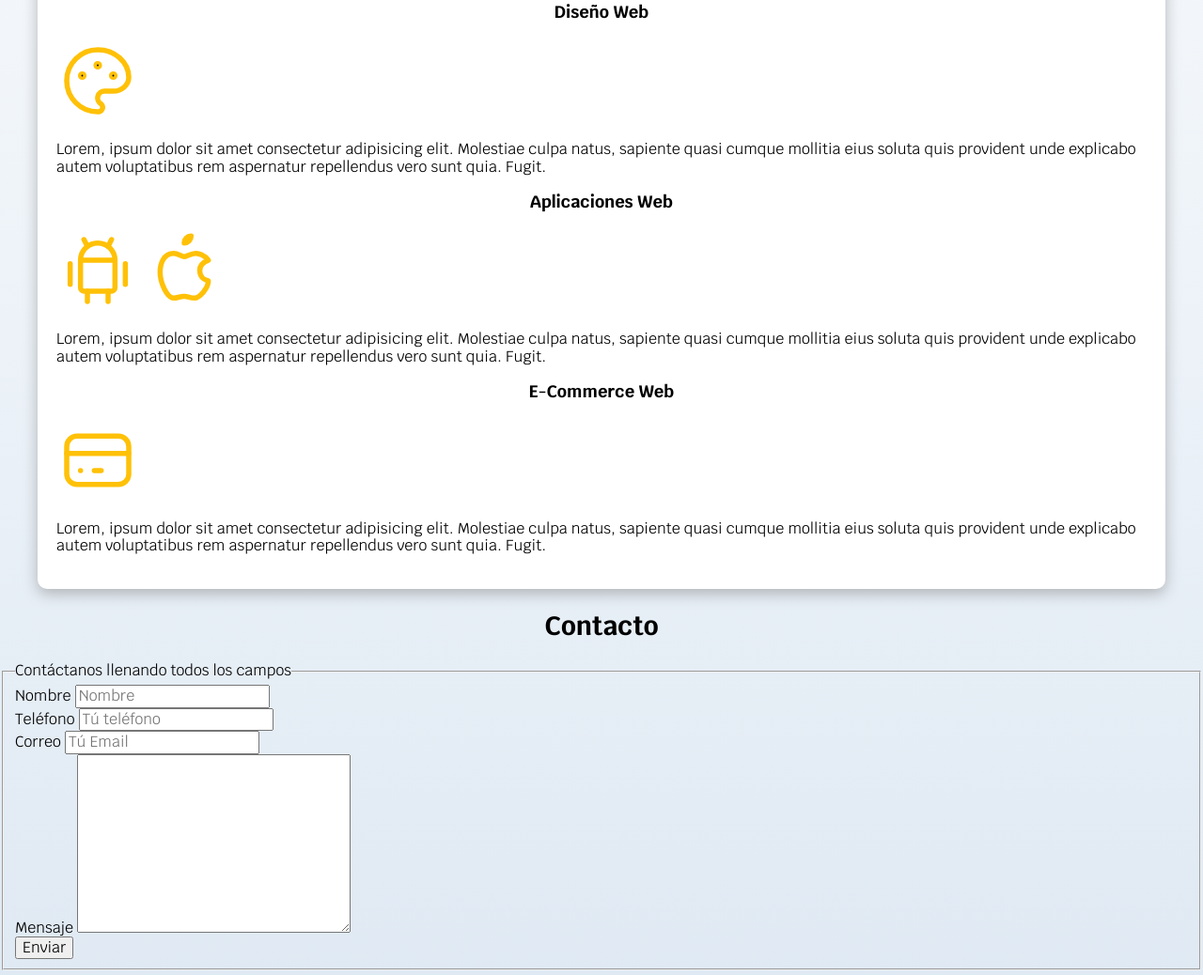
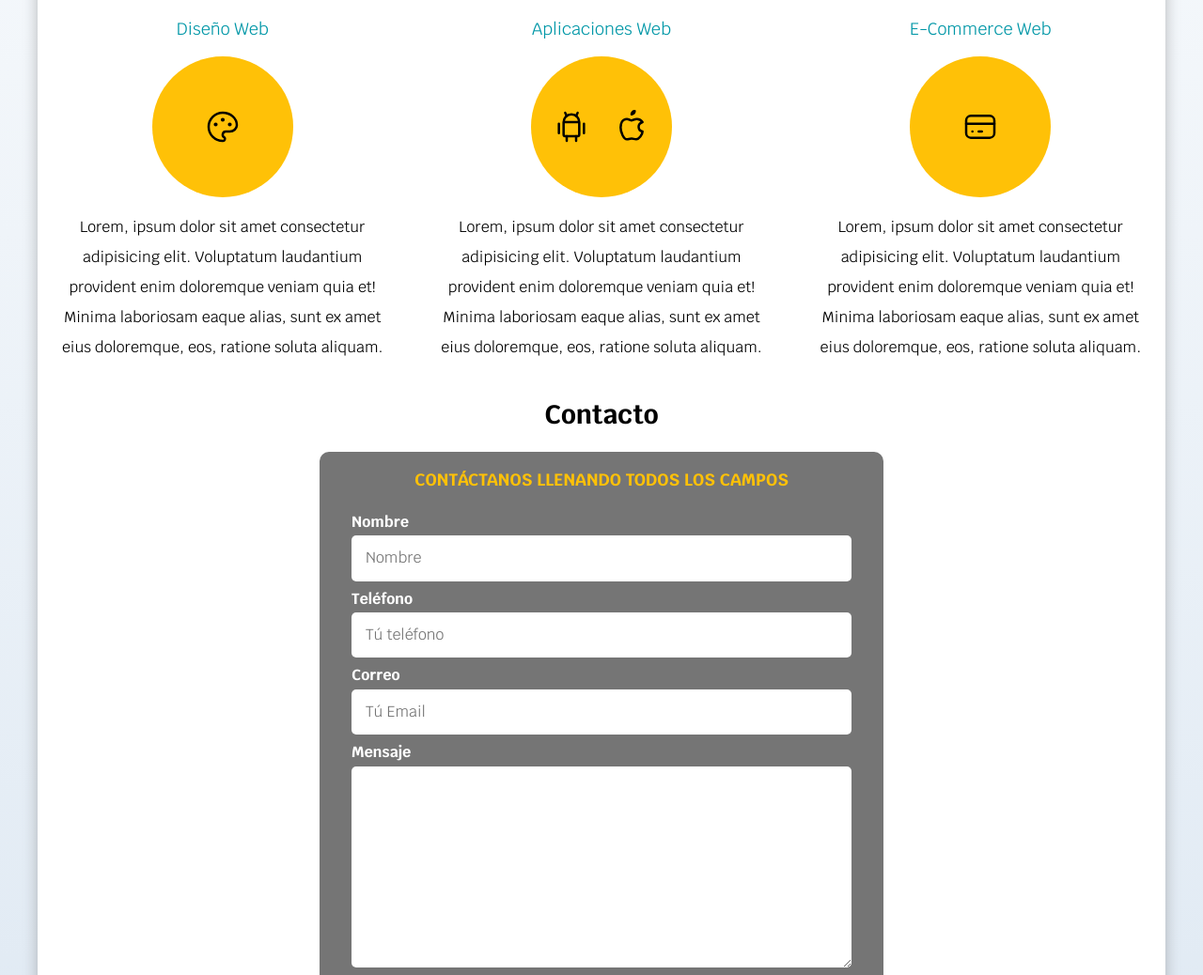
Before and after one commit to jmgg2711/Freelancer_Website, a plain HTML site: page index.html in a window 1280 px wide. Shown: the part 703-1741 px from the top of the page at 94% size. Drawn offline with Linux system fonts and the light colour scheme.

Commit message:
adding more code

```diff
--- a/index.html
+++ b/index.html
@@ -47,25 +47,25 @@
 
     <main class="contenedor sombra">
         <h2>Mis Servicios</h2>
-
-        <section>
+        <div class="servicios">
+            <section class="servicio">
                 <h3>Diseño Web</h3>
-
-            <svg xmlns="http://www.w3.org/2000/svg" class="icon icon-tabler icon-tabler-palette" width="88" height="88" viewBox="0 0 24 24" stroke-width="1.5" stroke="#FFC107" fill="none" stroke-linecap="round" stroke-linejoin="round">
+                <div class="iconos">
+                    <svg xmlns="http://www.w3.org/2000/svg" class="icon icon-tabler icon-tabler-palette" width="40" height="40" viewBox="0 0 24 24" stroke-width="1.5" stroke="#000000" fill="none" stroke-linecap="round" stroke-linejoin="round">
                         <path stroke="none" d="M0 0h24v24H0z" fill="none"/>
                         <path d="M12 21a9 9 0 1 1 0 -18a9 8 0 0 1 9 8a4.5 4 0 0 1 -4.5 4h-2.5a2 2 0 0 0 -1 3.75a1.3 1.3 0 0 1 -1 2.25" />
                         <circle cx="7.5" cy="10.5" r=".5" fill="currentColor" />
                         <circle cx="12" cy="7.5" r=".5" fill="currentColor" />
                         <circle cx="16.5" cy="10.5" r=".5" fill="currentColor" />
                     </svg>
-
-            <p>Lorem, ipsum dolor sit amet consectetur adipisicing elit. Molestiae culpa natus, sapiente quasi cumque mollitia eius soluta quis provident unde explicabo autem voluptatibus rem aspernatur repellendus vero sunt quia. Fugit.</p>
+                </div>
+                <p>Lorem, ipsum dolor sit amet consectetur adipisicing elit. Voluptatum laudantium provident enim doloremque veniam quia et! Minima laboriosam eaque alias, sunt ex amet eius doloremque, eos, ratione soluta aliquam.</p>
             </section>
 
-        <section>
+            <section class="servicio">
                 <h3>Aplicaciones Web</h3>
-
-            <svg xmlns="http://www.w3.org/2000/svg" class="icon icon-tabler icon-tabler-brand-android" width="88" height="88" viewBox="0 0 24 24" stroke-width="1.5" stroke="#FFC107" fill="none" stroke-linecap="round" stroke-linejoin="round">
+                <div class="iconos">
+                    <svg xmlns="http://www.w3.org/2000/svg" class="icon icon-tabler icon-tabler-brand-android" width="40" height="40" viewBox="0 0 24 24" stroke-width="1.5" stroke="#000000" fill="none" stroke-linecap="round" stroke-linejoin="round">
                         <path stroke="none" d="M0 0h24v24H0z" fill="none"/>
                         <line x1="4" y1="10" x2="4" y2="16" />
                         <line x1="20" y1="10" x2="20" y2="16" />
@@ -76,64 +76,65 @@
                         <line x1="15" y1="18" x2="15" y2="21" />
                     </svg>
 
-            <svg xmlns="http://www.w3.org/2000/svg" class="icon icon-tabler icon-tabler-brand-apple" width="88" height="88" viewBox="0 0 24 24" stroke-width="1.5" stroke="#FFC107" fill="none" stroke-linecap="round" stroke-linejoin="round">
+                    <svg xmlns="http://www.w3.org/2000/svg" class="icon icon-tabler icon-tabler-brand-apple" width="40" height="40" viewBox="0 0 24 24" stroke-width="1.5" stroke="#000000" fill="none" stroke-linecap="round" stroke-linejoin="round">
                         <path stroke="none" d="M0 0h24v24H0z" fill="none"/>
                         <path d="M9 7c-3 0 -4 3 -4 5.5c0 3 2 7.5 4 7.5c1.088 -.046 1.679 -.5 3 -.5c1.312 0 1.5 .5 3 .5s4 -3 4 -5c-.028 -.01 -2.472 -.403 -2.5 -3c-.019 -2.17 2.416 -2.954 2.5 -3c-1.023 -1.492 -2.951 -1.963 -3.5 -2c-1.433 -.111 -2.83 1 -3.5 1c-.68 0 -1.9 -1 -3 -1z" />
                         <path d="M12 4a2 2 0 0 0 2 -2a2 2 0 0 0 -2 2" />
                     </svg>
-
-            <p>Lorem, ipsum dolor sit amet consectetur adipisicing elit. Molestiae culpa natus, sapiente quasi cumque mollitia eius soluta quis provident unde explicabo autem voluptatibus rem aspernatur repellendus vero sunt quia. Fugit.</p>
+                </div>
+                <p>Lorem, ipsum dolor sit amet consectetur adipisicing elit. Voluptatum laudantium provident enim doloremque veniam quia et! Minima laboriosam eaque alias, sunt ex amet eius doloremque, eos, ratione soluta aliquam.</p>
             </section>
 
-        <section>
+            <section class="servicio">
                 <h3>E-Commerce Web</h3>
-
-            <svg xmlns="http://www.w3.org/2000/svg" class="icon icon-tabler icon-tabler-credit-card" width="88" height="88" viewBox="0 0 24 24" stroke-width="1.5" stroke="#FFC107" fill="none" stroke-linecap="round" stroke-linejoin="round">
+                <div class="iconos">
+                    <svg xmlns="http://www.w3.org/2000/svg" class="icon icon-tabler icon-tabler-credit-card" width="40" height="40" viewBox="0 0 24 24" stroke-width="1.5" stroke="#000000" fill="none" stroke-linecap="round" stroke-linejoin="round">
                         <path stroke="none" d="M0 0h24v24H0z" fill="none"/>
                         <rect x="3" y="5" width="18" height="14" rx="3" />
                         <line x1="3" y1="10" x2="21" y2="10" />
                         <line x1="7" y1="15" x2="7.01" y2="15" />
                         <line x1="11" y1="15" x2="13" y2="15" />
                     </svg>
-
-            <p>Lorem, ipsum dolor sit amet consectetur adipisicing elit. Molestiae culpa natus, sapiente quasi cumque mollitia eius soluta quis provident unde explicabo autem voluptatibus rem aspernatur repellendus vero sunt quia. Fugit.</p>
+                </div>
+                <p>Lorem, ipsum dolor sit amet consectetur adipisicing elit. Voluptatum laudantium provident enim doloremque veniam quia et! Minima laboriosam eaque alias, sunt ex amet eius doloremque, eos, ratione soluta aliquam.</p>
             </section>
-    </main>
+        </div>  <!-- Servicios-->
 
         <section>
             <h2>Contacto</h2>
 
-        <form action="">
+            <form class="formulario">
                 <fieldset>
                     <legend>Contáctanos llenando todos los campos</legend>
-
-                <div>
+                    <div class="contenedor-campos">
+                        <div class="campo">
                             <label for="">Nombre</label>
-                    <input type="text" placeholder="Nombre">
+                            <input class="input-text" type="text" placeholder="Nombre">
                         </div>
 
-                <div>
+                        <div class="campo">
                             <label for="">Teléfono</label>
-                    <input type="tel" placeholder="Tú teléfono">
+                            <input class="input-text" type="tel" placeholder="Tú teléfono">
                         </div>
 
-                <div>
+                        <div class="campo">
                             <label for="">Correo</label>
-                    <input type="email" placeholder="Tú Email">
+                            <input class="input-text" type="email" placeholder="Tú Email">
                         </div>
 
-                <div>
+                        <div class="campo">
                             <label for="">Mensaje</label>
-                    <textarea name="" id="" cols="30" rows="10"></textarea>
+                            <textarea class="input-text" cols="30" rows="10"></textarea>
                         </div>
+                    </div> <!-- .contenedor-campos-->
 
-                <div>
-                    <input type="submit" value="Enviar">
+                    <div class="alinear-derecha flex">
+                        <input class="boton w-100" type="submit" value="Enviar">
                     </div>
-
                 </fieldset>
             </form>
         </section>
+    </main>
 
     <footer>
         <p>Todos los derechos reservados. Juan M. Gutiérrez Freelancer</p>
```
Lines whose indentation alone changed are shown as unchanged.
